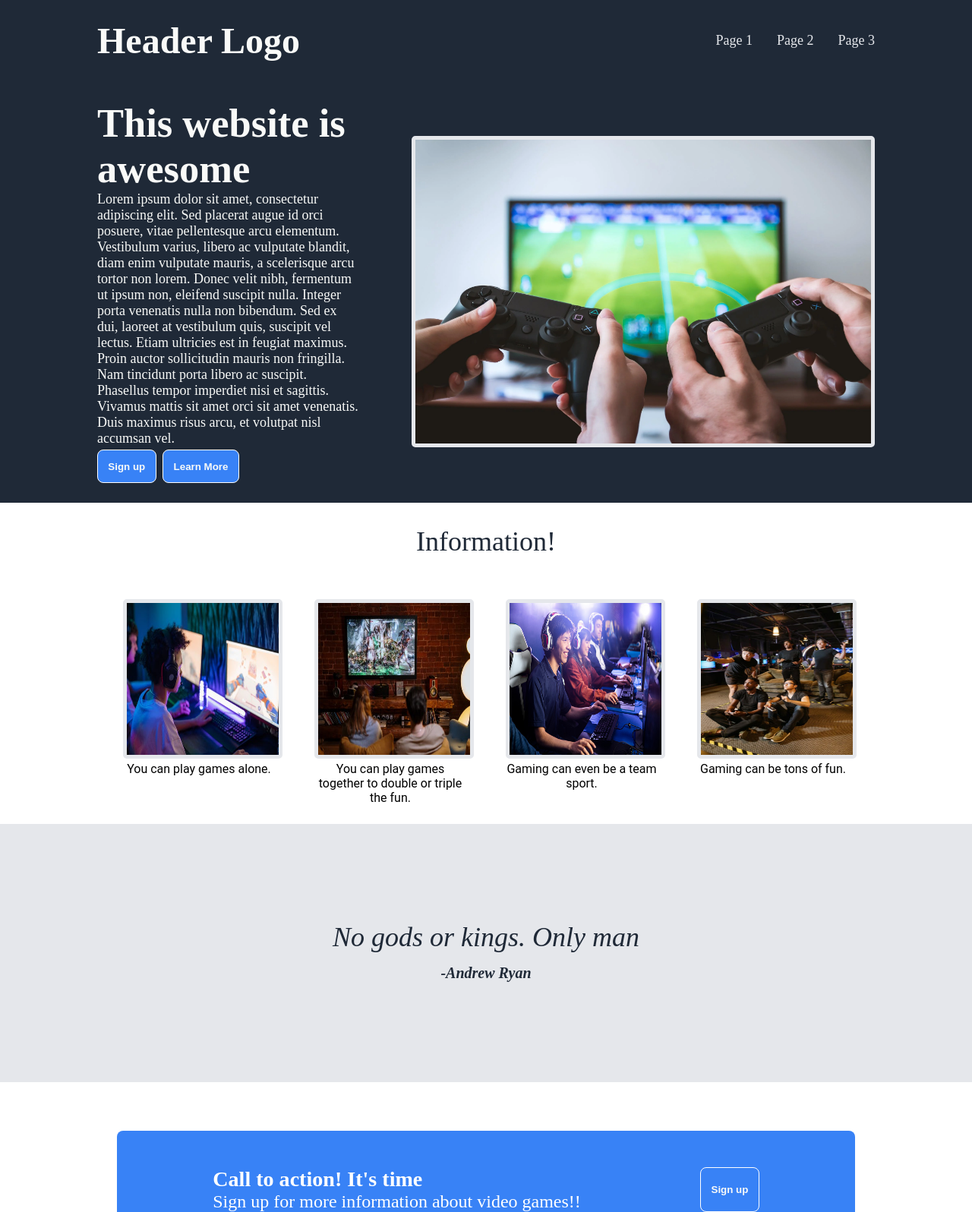
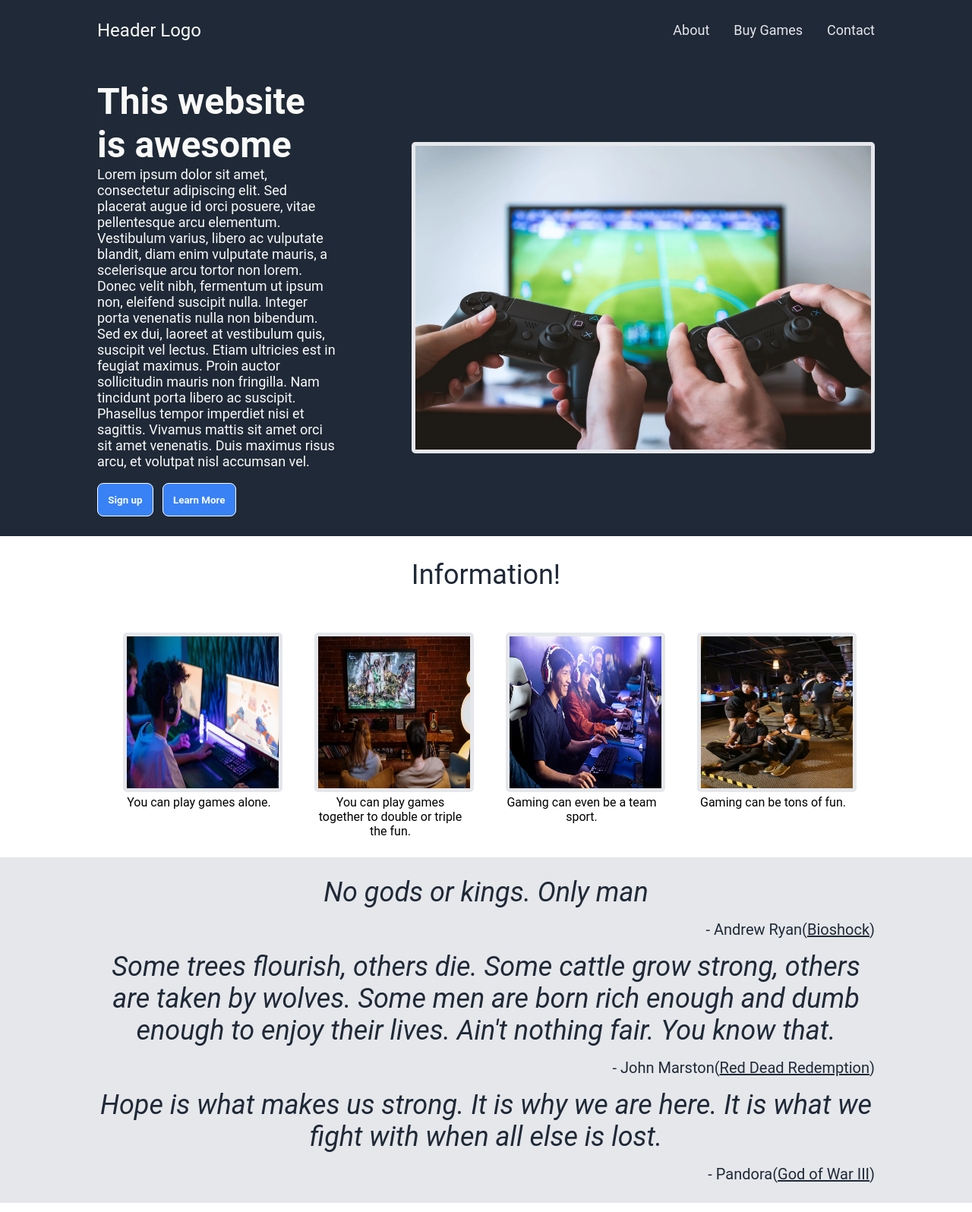
Before and after one commit to trekitch/landing-page, a plain HTML site: page index.html in a window 1280 px wide. Shown: the top 1596 px of the page at 76% size. Drawn offline with Linux system fonts and the light colour scheme.

Commit message:
changed nav bar to links, added more quotes, other minor changes

```diff
--- a/index.html
+++ b/index.html
@@ -9,16 +9,16 @@
 </head>
 <body>
     <div class="header">
-        <h1>Header Logo</h1>
+        <p>Header Logo</p>
         <ul>
-            <li>Page 1</li>
-            <li>Page 2</li>
-            <li>Page 3</li>
+            <li><a href="#">About</a></li>
+            <li><a href="#">Buy Games</a></li>
+            <li><a href="#">Contact</a></li>
         </ul>
     </div>
     <div class="hero">
         <div class="container">
-            <h2>This website is awesome</h2>
+            <div>This website is awesome</div>
             <p>
                 Lorem ipsum dolor sit amet, consectetur adipiscing elit. Sed placerat augue id orci posuere, vitae pellentesque arcu elementum. Vestibulum varius, libero ac vulputate blandit, diam enim vulputate mauris, a scelerisque arcu tortor non lorem. Donec velit nibh, fermentum ut ipsum non, eleifend suscipit nulla. Integer porta venenatis nulla non bibendum. Sed ex dui, laoreet at vestibulum quis, suscipit vel lectus. Etiam ultricies est in feugiat maximus. Proin auctor sollicitudin mauris non fringilla. Nam tincidunt porta libero ac suscipit. Phasellus tempor imperdiet nisi et sagittis. Vivamus mattis sit amet orci sit amet venenatis. Duis maximus risus arcu, et volutpat nisl accumsan vel.
             </p>
@@ -49,9 +49,16 @@
       </div>
     </div>
 
+
     <div class="quote-section">
         <p class="quote">No gods or kings. Only man</p>
-        <span class="quote-source">-Andrew Ryan</span>
+        <p class="quote-source">- Andrew Ryan(<a href="https://en.wikipedia.org/wiki/BioShock">Bioshock</a>)</p>
+
+        <p class="quote">Some trees flourish, others die. Some cattle grow strong, others are taken by wolves. Some men are born rich enough and dumb enough to enjoy their lives. Ain't nothing fair. You know that.</p>
+        <p class="quote-source">- John Marston(<a href="https://en.wikipedia.org/wiki/Red_Dead_Redemption">Red Dead Redemption</a>)</p>
+
+        <p class="quote">Hope is what makes us strong. It is why we are here. It is what we fight with when all else is lost.</p>
+        <p class="quote-source">- Pandora(<a href="https://en.wikipedia.org/wiki/God_of_War_III">God of War III</a>)</p>
     </div>
 
     <div class="action">
@@ -60,7 +67,7 @@
         <p>Sign up for more information about video games!!</p>
       </div>
 
-      <button>Sign up</button>
+      <button><a href="#">Sign up</a></button>
     </div>
 
     <footer>
--- a/styles.css
+++ b/styles.css
@@ -1,6 +1,7 @@
 *{
     margin: 0;
     padding: 0;
+    font-family: Roboto, sans-serif;
 }
 
 .header{
@@ -22,15 +23,14 @@ ul{
     margin-left: auto;
     gap: 32px;
     font-size: 18px;
-    color: #e5e7eb;
 }
 
 .hero{
     display: flex;
     padding: 2% 10%;
     background-color: #1F2937;
-    font-size: 35px;
-    font-weight: extra-bold;
+    font-size: 48px;
+    font-weight: bold;
     align-items: center;
     color: #f9faf8;
 }
@@ -38,11 +38,17 @@ ul{
 .hero p{
     font-size: 18px;
     color: #f9faf8;
+    font-weight: normal;
 }
 
 .hero img{
     height: 400px;
     width: 700px;
+}
+
+a{
+    text-decoration: none;
+    color: #e5e7eb;
 }
 
 button{
@@ -75,6 +81,7 @@ img {
 
 .image-container {
     display: flex;
+    flex-wrap: wrap;
     justify-content: center;
     align-items: flex-start;
     gap: 52px;
@@ -93,14 +100,21 @@ img {
     font-style: italic;
     color: #1f2937;
     text-align: center;
-    padding: 10%;
+    padding: 2% 10%;
+    display: flex;
+    flex-direction: column;
+    justify-content: center;
+    row-gap: 16px;
+}
+.quote-section a{
+    color: #1f2937;
+    text-decoration: underline;
 }
 
 .quote-source{
-    font-weight: bold;
+    align-self: flex-end;
+    font-style: normal;
     font-size: 20px;
-    text-align: end;
-
 }
 
 .action{
```
Also changed, not shown: 1 other file.
